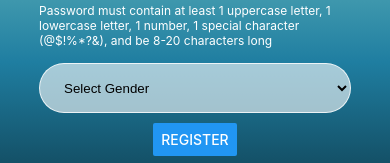
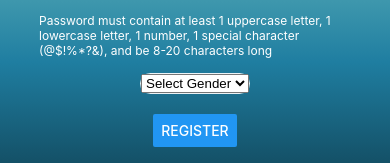
Before and after one commit to Myself-Rohit-Dey/Quiz-App, a React Native app in the folder quiz-app/: screen /Register in a window 390 px wide. Shown: the part 501-664 px from the top of the page. Built offline with nearby package versions, Linux system fonts and the light colour scheme.

Commit message:
updated quiz-app

```diff
--- a/quiz-app/app.json
+++ b/quiz-app/app.json
@@ -19,8 +19,7 @@
     },
     "android": {
       "adaptiveIcon": {
-        "foregroundImage": "./assets/quiz-adaptive-icon-lg.png",
-        "backgroundColor": "transparent"
+        "foregroundImage": "./assets/quiz-adaptive-icon-lg.png"
       },
       "package": "com.myselfrohitdey.quizapp"
     },
--- a/quiz-app/src/screens/register.js
+++ b/quiz-app/src/screens/register.js
@@ -178,8 +178,9 @@ const Register = ({ navigation }) => {
       </Text>
 
       {/* Gender Picker */}
+      <View style={styles.pickerContainer}>
       <Picker
-        style={styles.input}
+        style={styles.picker}
         selectedValue={gender}
         onValueChange={(itemValue) => setGender(itemValue)}
       >
@@ -187,7 +188,7 @@ const Register = ({ navigation }) => {
         <Picker.Item label="Male" value="M" />
         <Picker.Item label="Female" value="F" />
       </Picker>
-
+      </View>
       {/* Register Button */}
       <Button title="Register" onPress={handleRegistration} />
 
@@ -242,6 +243,21 @@ const styles = StyleSheet.create({
   eyeIcon: {
     padding: 10,
   },
+  pickerContainer: {
+    flexDirection: "row",
+    alignItems: "center",
+    marginTop: 10,
+    marginBottom: 20,
+    marginHorizontal: 40,
+    borderWidth: 1,
+    borderColor: "rgba(255,255,255,0.8)",
+    backgroundColor: "rgba(255,255,255,0.6)",
+    borderRadius: 25,
+    elevation:30
+  },
+  picker: {
+    flex: 1
+  },
   loginContainer: {
     flexDirection: "row",
     marginTop: 20,
```
